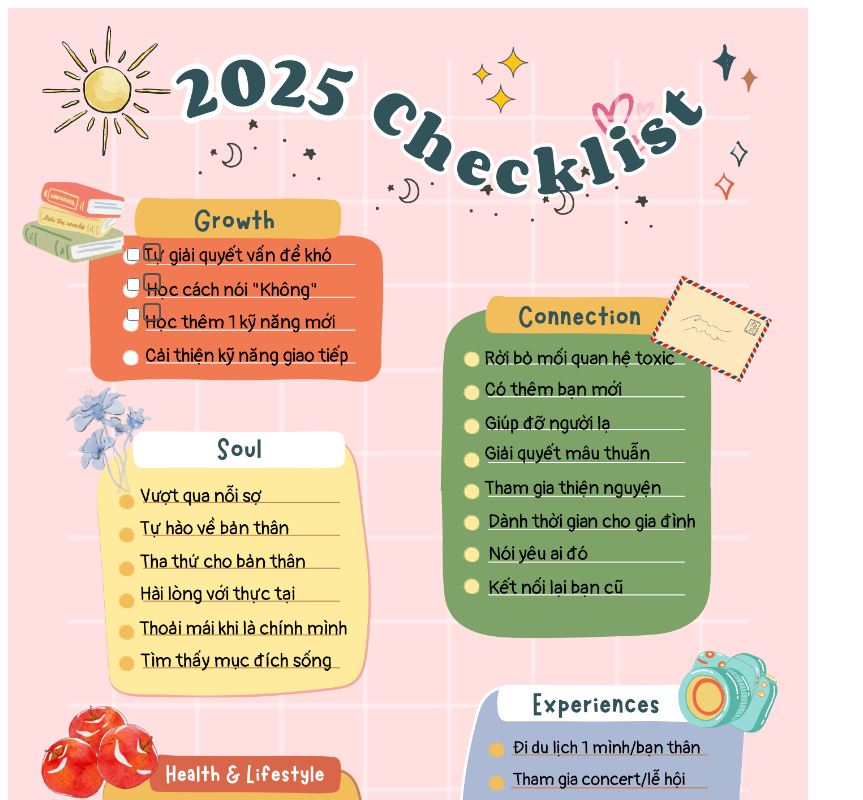
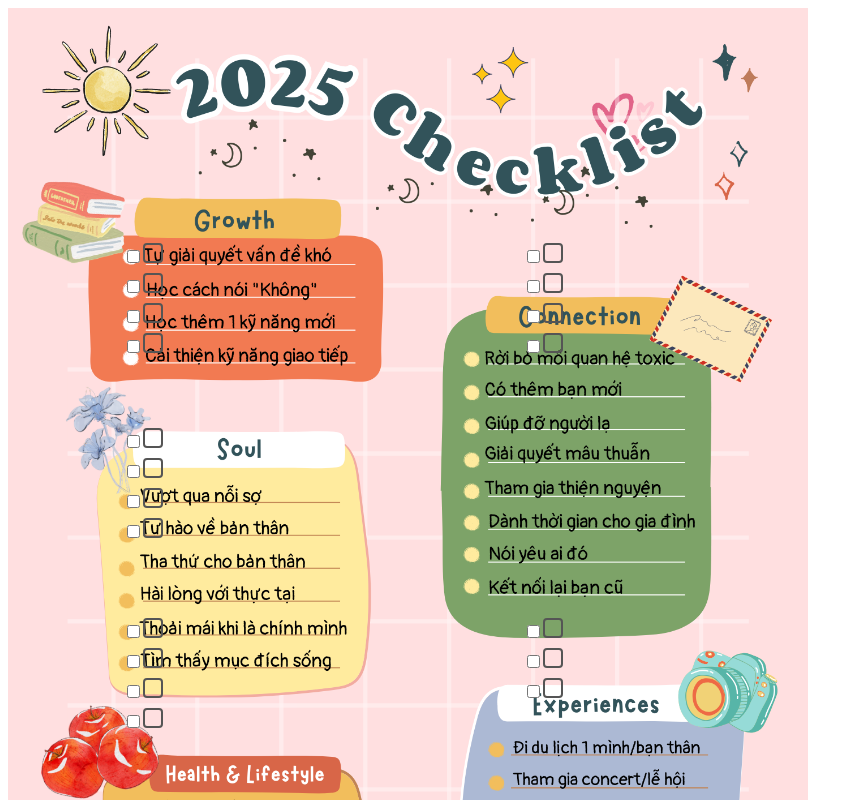
Before and after one commit to Anbingu/checklist, a plain HTML site: page index.html in a window 1280 px wide. Shown: the top 800 px of the page, without its empty margins (0-863 px from the left). Drawn offline with Linux system fonts and the light colour scheme.

Commit message:
Update style.css

```diff
--- a/css/style.css
+++ b/css/style.css
@@ -6,14 +6,11 @@
 .bg {
   width: 100%;
   display: block;
-   position: relative;
-  z-index: 1;
 }
 
 /* checkbox chung */
 .check {
   position: absolute;
-  z-index: 5;
 }
 
 .check span {
@@ -30,24 +27,54 @@
 .g1 { top: 235px; left: 115px; }
 .g2 { top: 265px; left: 115px; }
 .g3 { top: 295px; left: 115px; }
-.g
+.g4 { top: 325px; left: 115px; }
 
-/* ===== RESPONSIVE ===== */
-@media (max-width: 768px) {
-  body {
-    display: flex;
-    justify-content: center;
-  }
+/* Soul */
+.s1 { top: 420px; left: 115px; }
+.s2 { top: 450px; left: 115px; }
+.s3 { top: 480px; left: 115px; }
+.s4 { top: 510px; left: 115px; }
 
-  .wrapper {
-    transform: scale(0.85);
-    transform-origin: top center;
-  }
+/* Health */
+.h1 { top: 610px; left: 115px; }
+.h2 { top: 640px; left: 115px; }
+.h3 { top: 670px; left: 115px; }
+.h4 { top: 700px; left: 115px; }
+
+/* ===== CỘT PHẢI ===== */
+/* Connection */
+.c1 { top: 235px; left: 515px; }
+.c2 { top: 265px; left: 515px; }
+.c3 { top: 295px; left: 515px; }
+.c4 { top: 325px; left: 515px; }
+
+/* Experiences */
+.e1 { top: 610px; left: 515px; }
+.e2 { top: 640px; left: 515px; }
+.e3 { top: 670px; left: 515px; }
+
+/* đảm bảo ảnh nền ở dưới */
+.bg {
+  position: relative;
+  z-index: 1;
 }
 
-@media (max-width: 480px) {
-  .wrapper {
-    transform: scale(0.65);
-    transform-origin: top center;
-  }
+/* checkbox luôn ở trên */
+.check {
+  position: absolute;
+  z-index: 10;
 }
+
+/* phần tương tác visual */
+.check span {
+  width: 16px;
+  height: 16px;
+  border: 2px solid #555;
+  border-radius: 4px;
+  display: inline-block;
+  cursor: pointer;
+}
+
+.check input:checked + span {
+  background: #ff9aa2;
+}
```
